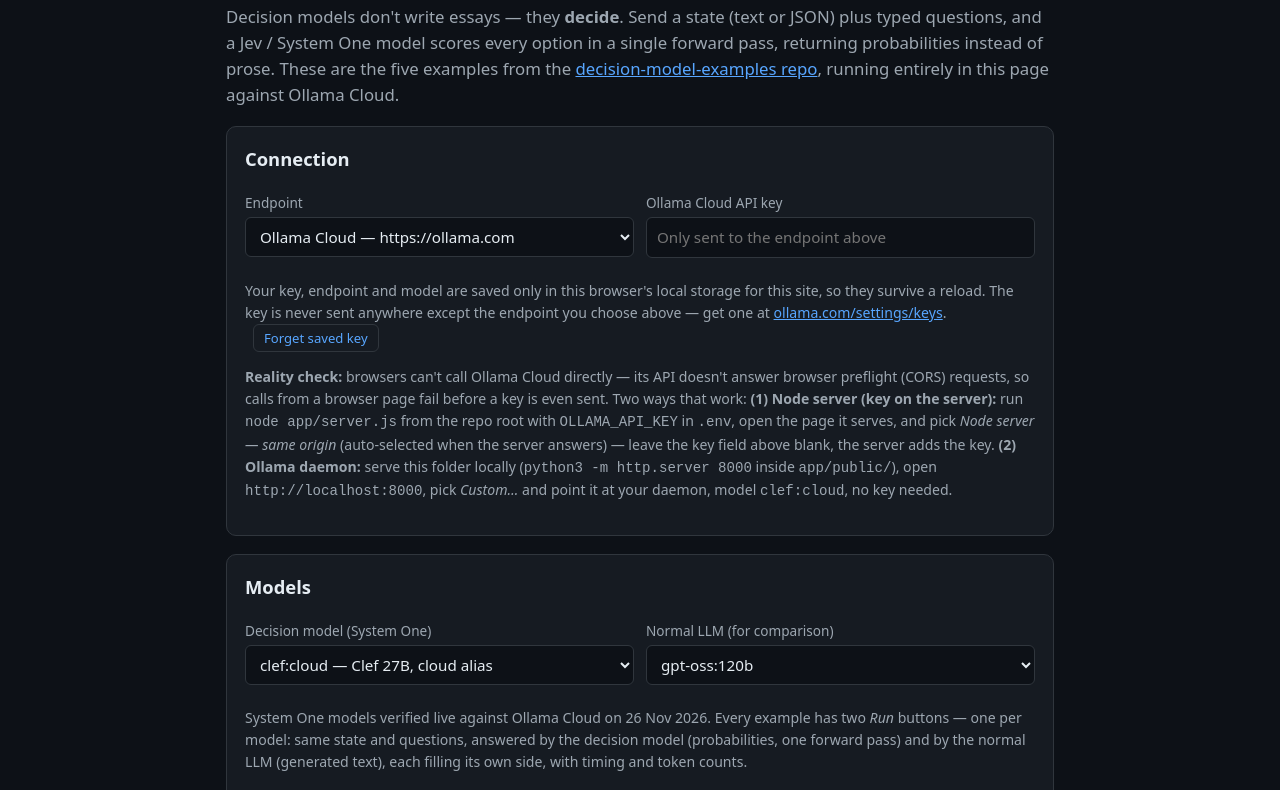
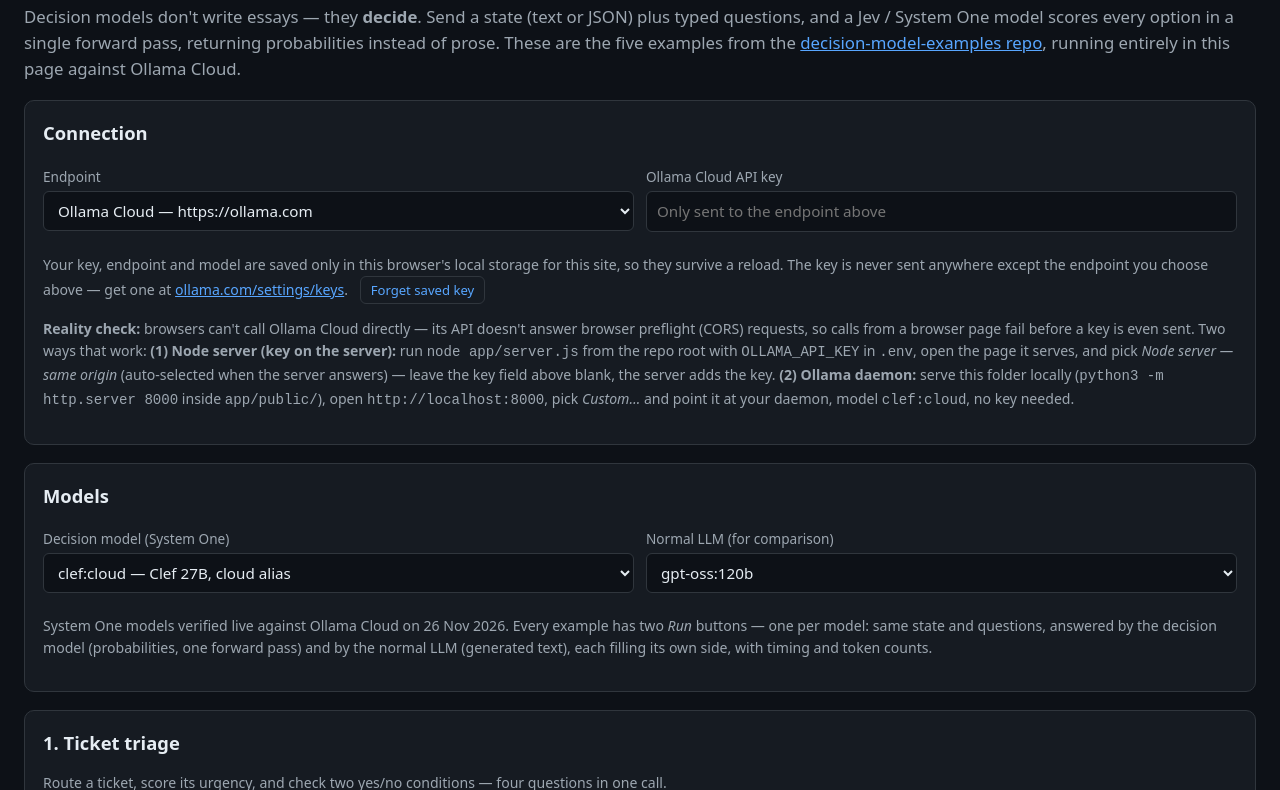
Before and after one commit to yakovkhalinsky/example, a website with bundled scripts: page app/public/index.html in a window 1280 px wide. Shown: the part 92-882 px from the top of the page. Built offline with nearby package versions, Linux system fonts and the light colour scheme; files whose address does not match are found by name.

Commit message:
Make the page full width
The body was capped at 860px; drop the cap so the content (in
particular the side-by-side comparison) uses the full window.

```diff
--- a/app/public/style.css
+++ b/app/public/style.css
@@ -5,7 +5,7 @@
 * { box-sizing: border-box; }
 [hidden] { display: none !important; }
 body {
-  margin: 0 auto; max-width: 860px; padding: 24px 16px 64px;
+  margin: 0; max-width: none; padding: 24px 24px 64px;
   background: var(--bg); color: var(--text);
   font: 16px/1.55 system-ui, -apple-system, "Segoe UI", sans-serif;
 }
```
